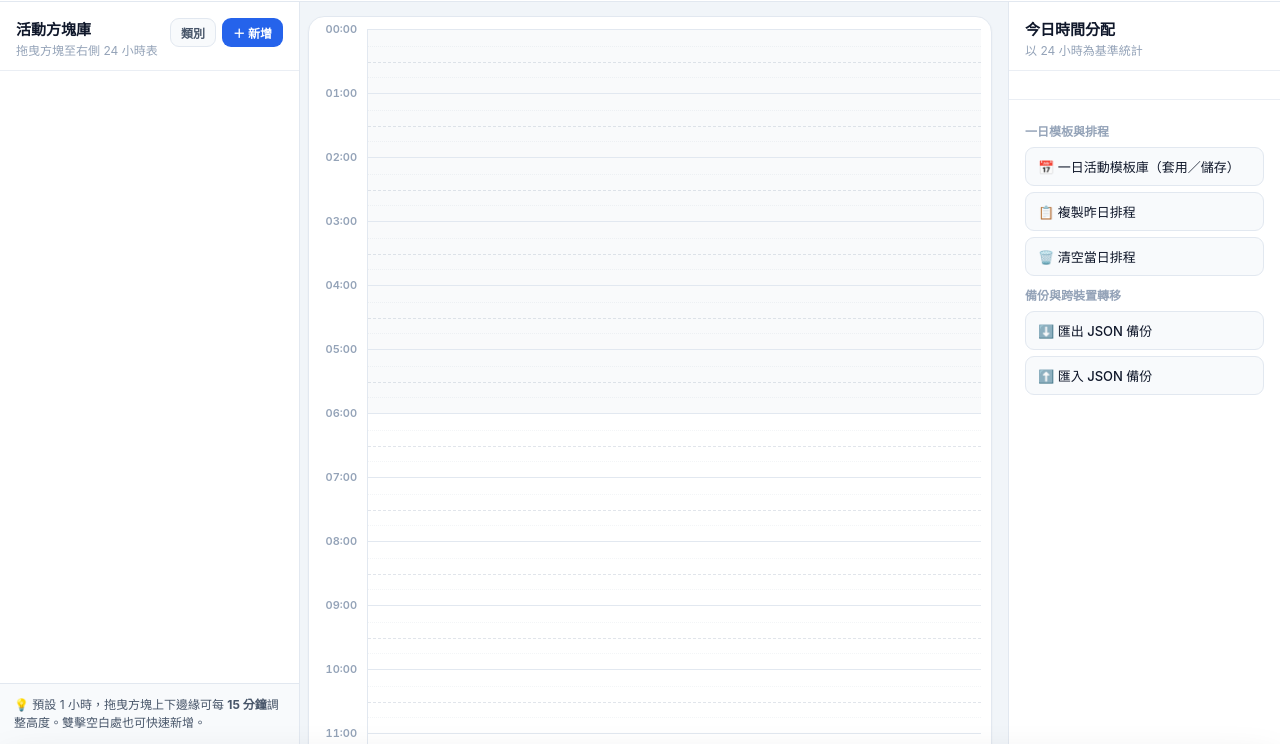
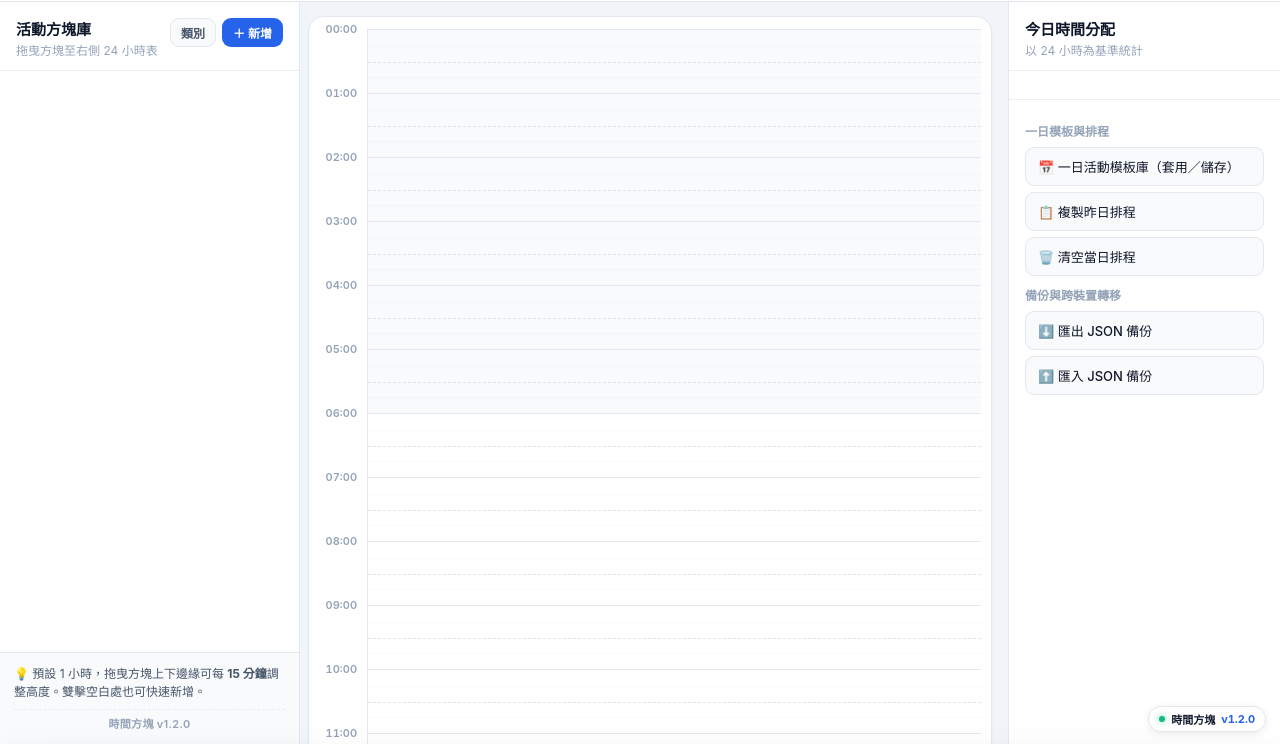
Before and after one commit to 594siscon/timeblock-24h, a plain HTML site: page index.html in a window 1280 px wide. Shown: the part 56-800 px from the top of the page. Drawn offline with Linux system fonts and the light colour scheme.

Commit message:
feat: 更名為「時間方塊」，記錄版本號 v1.2.0 並在網頁角落常駐顯示

```diff
--- a/css/styles.css
+++ b/css/styles.css
@@ -2619,3 +2619,88 @@ button {
 .modal-content {
   transition: transform 0.22s cubic-bezier(0.16, 1, 0.3, 1), opacity 0.22s;
 }
+
+/* ==================== Version Badges & Corner Indicator ==================== */
+.corner-version-badge {
+  position: fixed;
+  right: 14px;
+  bottom: 12px;
+  z-index: 80;
+  display: inline-flex;
+  align-items: center;
+  gap: 6px;
+  padding: 4px 10px;
+  border-radius: 999px;
+  background: var(--bg-surface);
+  border: 1px solid var(--border-color);
+  box-shadow: 0 2px 8px rgba(0, 0, 0, 0.08);
+  font-size: 11px;
+  font-weight: 600;
+  color: var(--text-secondary);
+  cursor: pointer;
+  user-select: none;
+  transition: all 0.2s cubic-bezier(0.16, 1, 0.3, 1);
+  -webkit-backdrop-filter: blur(10px);
+  backdrop-filter: blur(10px);
+}
+
+.corner-version-badge:hover {
+  transform: translateY(-2px);
+  border-color: var(--accent);
+  color: var(--text-primary);
+  box-shadow: 0 4px 14px rgba(0, 0, 0, 0.14);
+}
+
+.corner-version-badge:active {
+  transform: translateY(0);
+}
+
+.version-dot {
+  width: 6px;
+  height: 6px;
+  border-radius: 50%;
+  background: #10B981;
+  box-shadow: 0 0 6px rgba(16, 185, 129, 0.7);
+  flex-shrink: 0;
+}
+
+.version-label {
+  font-weight: 700;
+  color: var(--text-primary);
+}
+
+.version-code {
+  color: var(--accent);
+  font-weight: 700;
+  font-variant-numeric: tabular-nums;
+}
+
+.sidebar-version-tag {
+  font-size: 11px;
+  font-weight: 600;
+  color: var(--text-muted);
+  margin-top: 8px;
+  padding-top: 6px;
+  border-top: 1px dashed var(--border-soft);
+  text-align: center;
+  letter-spacing: 0.3px;
+}
+
+.drawer-version-tag {
+  font-size: 11px;
+  font-weight: 600;
+  color: var(--text-muted);
+  text-align: center;
+  padding: 12px 14px calc(14px + env(safe-area-inset-bottom, 0px));
+  letter-spacing: 0.3px;
+}
+
+@media (max-width: 768px) {
+  .corner-version-badge {
+    right: 10px;
+    bottom: calc(76px + env(safe-area-inset-bottom, 0px));
+    padding: 3px 8px;
+    font-size: 10.5px;
+    background: rgba(var(--bg-surface-rgb, 255, 255, 255), 0.88);
+  }
+}
--- a/index.html
+++ b/index.html
@@ -3,14 +3,14 @@
 <head>
   <meta charset="UTF-8" />
   <meta name="viewport" content="width=device-width, initial-scale=1.0, maximum-scale=1.0, user-scalable=no, viewport-fit=cover" />
-  <title>時光方塊 · 24H 時間管理</title>
+  <title>時間方塊 · 24H 時間管理</title>
 
   <!-- PWA & iOS Safari Support -->
   <link rel="manifest" href="./manifest.json" />
   <meta name="theme-color" content="#2563EB" />
   <meta name="apple-mobile-web-app-capable" content="yes" />
   <meta name="apple-mobile-web-app-status-bar-style" content="default" />
-  <meta name="apple-mobile-web-app-title" content="時光方塊" />
+  <meta name="apple-mobile-web-app-title" content="時間方塊" />
   <link rel="apple-touch-icon" href="./icons/icon-192.png" />
   <link rel="icon" type="image/svg+xml" href="./icons/icon.svg" />
 
@@ -26,7 +26,7 @@
             <img src="./icons/icon.svg" alt="" width="28" height="28" />
           </span>
           <div class="brand-text">
-            <span class="brand-title">時光方塊</span>
+            <span class="brand-title">時間方塊</span>
             <span class="brand-badge">24H</span>
           </div>
         </div>
@@ -82,6 +82,7 @@
 
         <div class="sidebar-footer-tip">
           <span>💡 預設 1 小時，拖曳方塊上下邊緣可每 <b>15 分鐘</b>調整高度。雙擊空白處也可快速新增。</span>
+          <div class="sidebar-version-tag">時間方塊 v1.2.0</div>
         </div>
       </aside>
 
@@ -164,6 +165,7 @@
       </div>
       <div class="category-filters" id="categoryFiltersMobile"></div>
       <div class="template-list drawer-template-list" id="templateListMobile"></div>
+      <div class="drawer-version-tag">時間方塊 v1.2.0</div>
     </div>
   </div>
 
@@ -173,6 +175,13 @@
 
   <!-- Toast Notification -->
   <div class="toast" id="toast" hidden role="status" aria-live="polite"></div>
+
+  <!-- Corner Version Badge (Always visible in bottom-right corner) -->
+  <div class="corner-version-badge" id="cornerVersionBadge" role="status" title="時間方塊 v1.2.0 · 點擊檢查更新">
+    <span class="version-dot" aria-hidden="true"></span>
+    <span class="version-label">時間方塊</span>
+    <span class="version-code">v1.2.0</span>
+  </div>
 
   <!-- Modal 1: Edit / Create Time Block -->
   <div class="modal-backdrop" id="blockModal" hidden>
--- a/js/ui.js
+++ b/js/ui.js
@@ -611,6 +611,20 @@
           }
         });
       });
+
+      // Corner version badge click: show version info & check PWA cache update
+      document.getElementById('cornerVersionBadge')?.addEventListener('click', async () => {
+        const ver = TF.VERSION || 'v1.2.0';
+        this.showToast(`時間方塊 ${ver} · 已是最新版本`);
+        if ('serviceWorker' in navigator) {
+          try {
+            const reg = await navigator.serviceWorker.getRegistration();
+            if (reg) {
+              await reg.update();
+            }
+          } catch (_) {}
+        }
+      });
     }
 
     async handleEmailAuth(mode) {
--- a/js/utils.js
+++ b/js/utils.js
@@ -2,7 +2,10 @@
   'use strict';
 
   const TF = (global.TimeFlow = global.TimeFlow || {});
+  global.TimeBlock = TF; // Alias for 時間方塊
 
+  const APP_NAME = '時間方塊';
+  const APP_VERSION = 'v1.2.0';
   const MINUTES_PER_DAY = 1440;
   const SNAP_MINUTES = 15;
   const DEFAULT_DURATION = 60;
@@ -199,7 +202,12 @@
     return layout;
   }
 
+  TF.APP_NAME = APP_NAME;
+  TF.VERSION = APP_VERSION;
+
   TF.utils = {
+    APP_NAME,
+    APP_VERSION,
     MINUTES_PER_DAY,
     SNAP_MINUTES,
     DEFAULT_DURATION,
--- a/sw.js
+++ b/sw.js
@@ -1,4 +1,4 @@
-const CACHE_NAME = 'timeblock-24h-v10';
+const CACHE_NAME = 'timeblock-24h-v1.2.0';
 const ASSETS = [
   './',
   './index.html',
```
Also changed, not shown: manifest.json.
